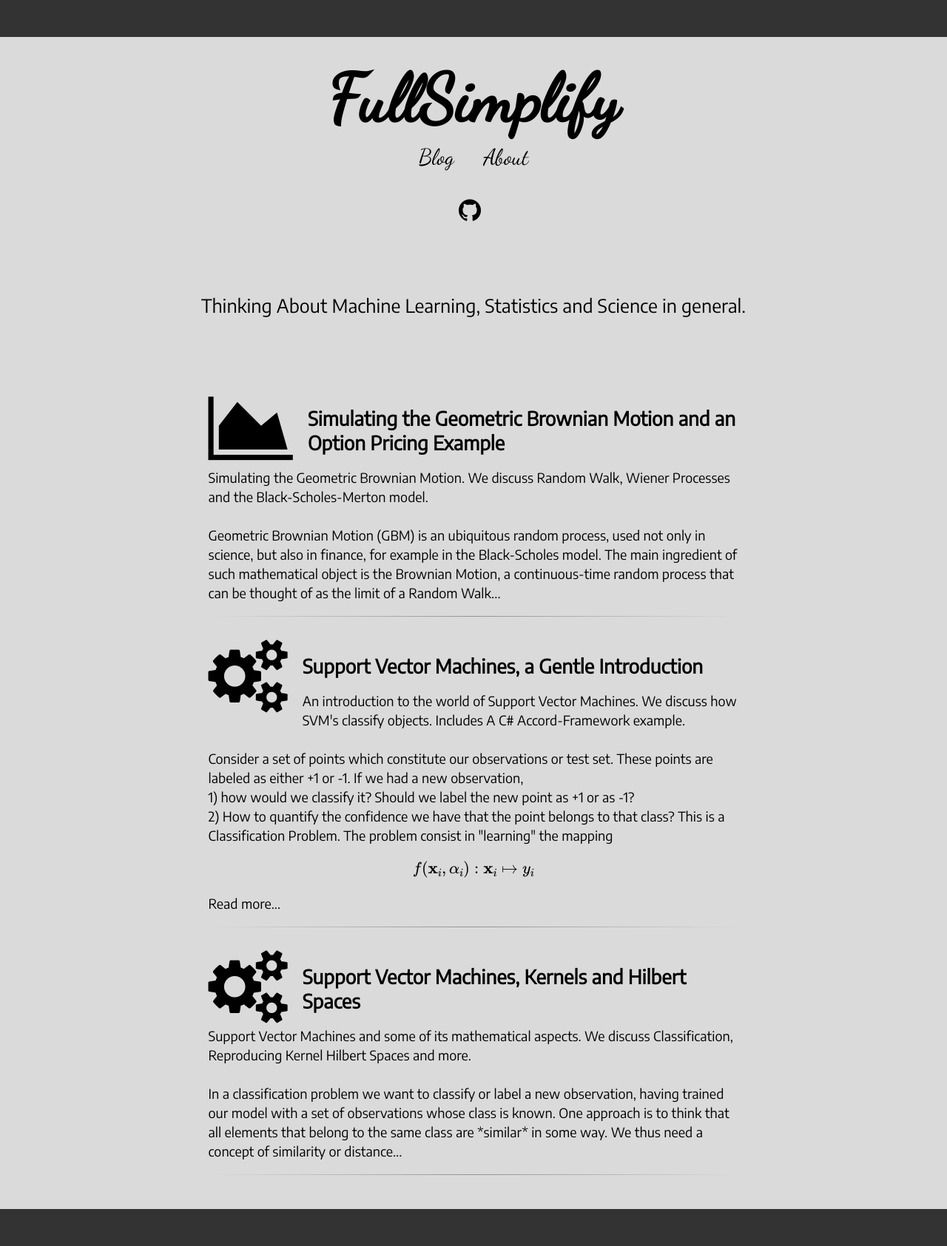
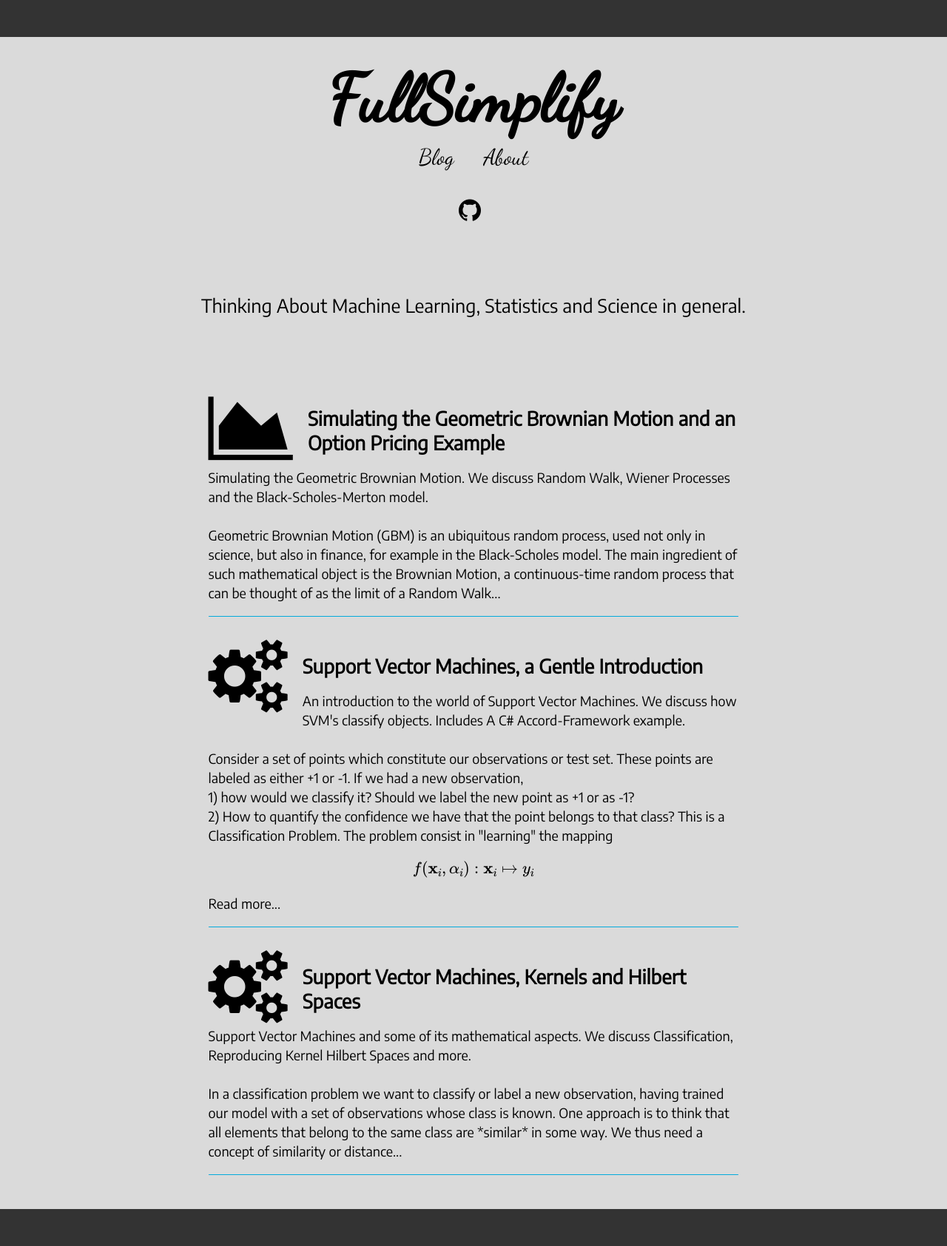
Before and after one commit to FullSimplify/FullSimplify.github.io, a Jekyll site: the page built from index.html, in a window 1280 px wide. Shown: the whole page at 74% size. Built offline with Jekyll 4.4.1, drawn with Linux system fonts in a browser that asks for light colours; some web fonts are replaced; formulas are drawn with MathJax 3.

Commit message:
Update _default.scss

```diff
--- a/_sass/_default.scss
+++ b/_sass/_default.scss
@@ -141,11 +141,11 @@ strong {
     padding: 20px 0px;
     //margin: 40px auto;
 }
-
+// rgba(147,147,147,1)
 .one:after {
     content: "";
     height: 1px;
-background: linear-gradient(to right,  rgba(0,0,0,0) 0%,rgba(147,147,147,1) 50%,rgba(0,0,0,0) 100%);
+background: linear-gradient(to right,  rgba(3,170,220,1) 0%,rgba(3,170,220,1) 50%,rgba(3,170,220,1) 100%);
 
 display: block;
 margin-bottom: 10px;
```
